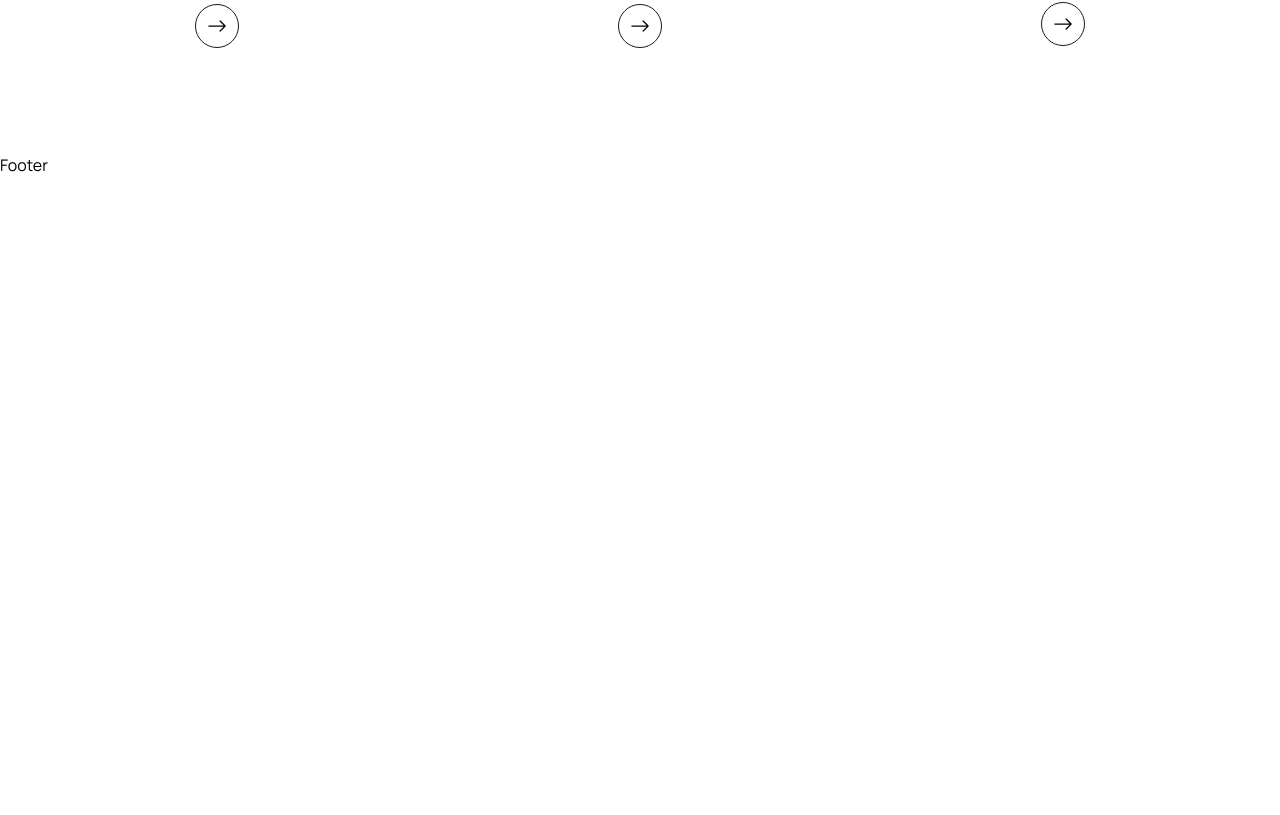
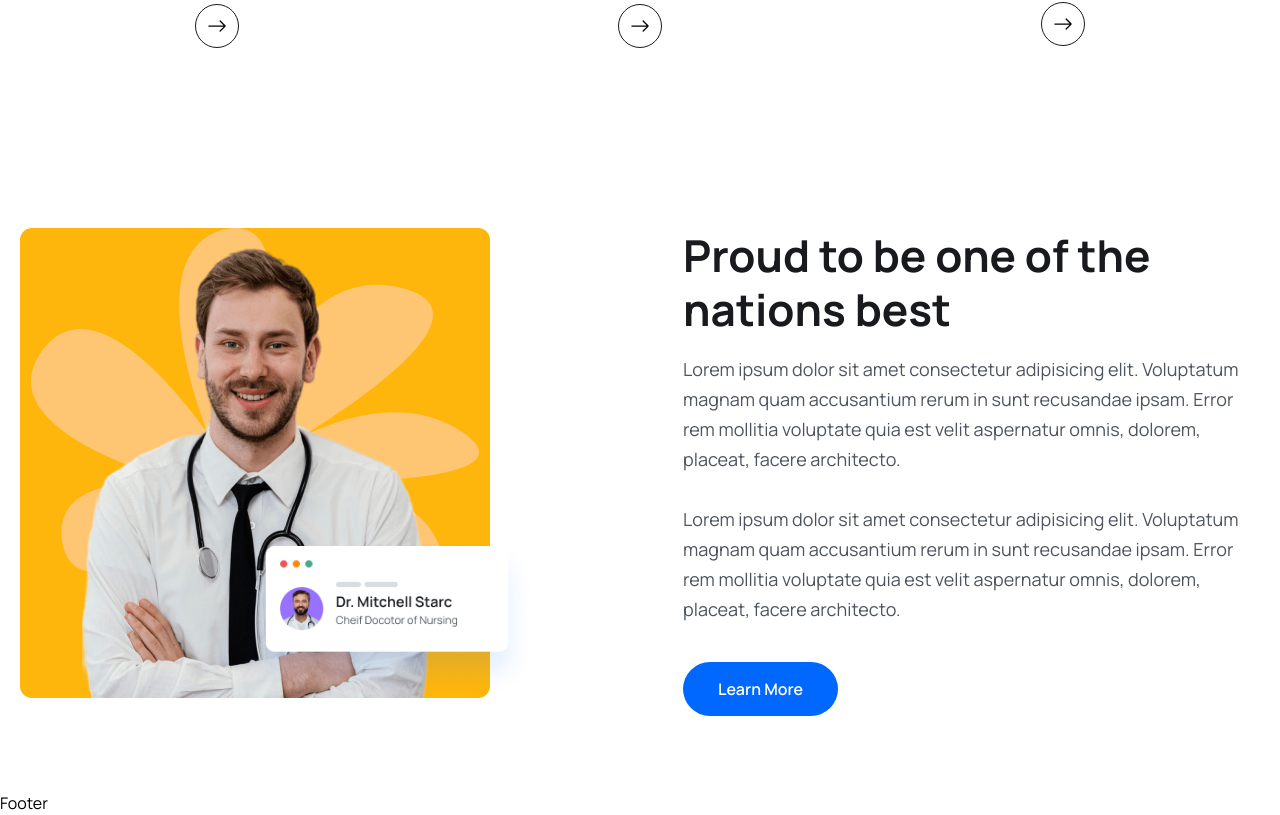
Before and after one commit to babymoonjunior/react-doctor-appointment, a React (Vite) app in the folder client/: page / in a window 1280 px wide. Shown: the part 1529-2344 px from the top of the page. Before the commit the page ends 1706 px from the top, so only its background shows below. Built offline with nearby package versions, Linux system fonts and the light colour scheme; the HTML template or start-up script is replaced by a standard one.

Commit message:
Style: About section

```diff
--- /dev/null
+++ b/client/src/components/About/About.jsx
@@ -0,0 +1,43 @@
+import React from "react";
+import aboutImg from "../../assets/images/about.png";
+import aboutCardImg from "../../assets/images/about-card.png";
+import { Link } from "react-router-dom";
+
+const About = () => {
+  return (
+    <section>
+      <div className="container">
+        <div className="flex justify-between gap-[50px] lg:gap-[130px] xl:gap-0 flex-col lg:flex-row">
+          {/* about image */}
+          <div className="relative w-3/4 lg:w-1/2 xl:w-[770px] z-10 order-2 lg:order-1">
+            <img src={aboutImg} alt="" />
+            <div className="absolute z-20 bottom-4 w-[200px] md:w-[300px] right-[-30px] md:right-[-7%] lg:right-[22%]">
+              <img src={aboutCardImg} alt="" />
+            </div>
+          </div>
+          {/* about content */}
+          <div className="w-full lg:w-1/2 xl:w-[670px] order-1 lg:order-2">
+            <h2 className="heading">Proud to be one of the nations best</h2>
+            <p className="text_para">
+              Lorem ipsum dolor sit amet consectetur adipisicing elit.
+              Voluptatum magnam quam accusantium rerum in sunt recusandae ipsam.
+              Error rem mollitia voluptate quia est velit aspernatur omnis,
+              dolorem, placeat, facere architecto.
+            </p>
+            <p className="text_para mt-[30px]">
+              Lorem ipsum dolor sit amet consectetur adipisicing elit.
+              Voluptatum magnam quam accusantium rerum in sunt recusandae ipsam.
+              Error rem mollitia voluptate quia est velit aspernatur omnis,
+              dolorem, placeat, facere architecto.
+            </p>
+            <Link to="/">
+                <button className="btn">Learn More</button>
+            </Link>
+          </div>
+        </div>
+      </div>
+    </section>
+  );
+};
+
+export default About;
--- a/client/src/pages/Home.jsx
+++ b/client/src/pages/Home.jsx
@@ -7,6 +7,7 @@ import icon02 from "../assets/images/icon02.png";
 import icon03 from "../assets/images/icon03.png";
 import { Link } from "react-router-dom";
 import { BsArrowRight } from "react-icons/bs";
+import About from "../components/About/About";
 
 const Home = () => {
   return (
@@ -149,7 +150,7 @@ const Home = () => {
           </div>
         </div>
       </section>
-      {/* about section start */}
+      <About />
     </>
   );
 };
```
